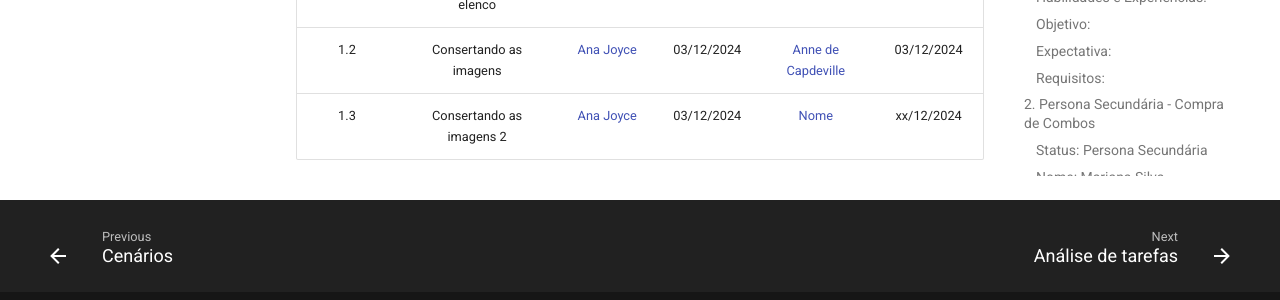
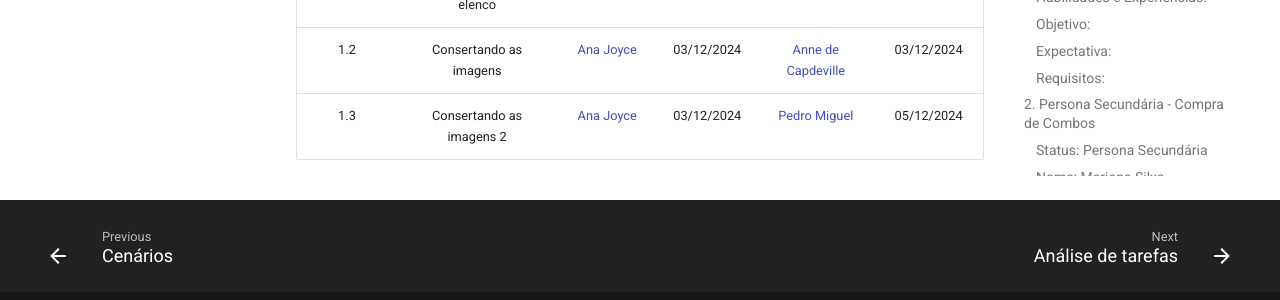
Before and after one commit to Interacao-Humano-Computador/2024.2-Grupo04, an MkDocs documentation site: the page built from docs/Analise-de-requisitos/personas.md, in a window 1280 px wide and 900 px high, scrolled down 7035 px. Shown: the part 564-864 px from the top of the window. Built offline with MkDocs 1.6.1 and Material for MkDocs 9.7.7, drawn with Linux system fonts in a browser that asks for light colours; comment, search, counter and statistics services are not loaded.

```diff
--- a/docs/Analise-de-requisitos/personas.md
+++ b/docs/Analise-de-requisitos/personas.md
@@ -227,4 +227,4 @@
 |  1.0   | Criação da página | [Ana Joyce](https://github.com/anajoyceamorim) | 01/12/2024 | [Anne de Capdeville](https://github.com/nanecapde) |   01/12/2024   |
 |  1.1   | Add intro, mmetodologia e elenco | [Ana Joyce](https://github.com/anajoyceamorim) | 02/12/2024 | [José Felipe](https://github.com/Jose1277) |   02/12/2024   |
 |  1.2   | Consertando as imagens | [Ana Joyce](https://github.com/anajoyceamorim) | 03/12/2024 | [Anne de Capdeville](https://github.com/nanecapde) |   03/12/2024   |
-|  1.3   | Consertando as imagens 2 | [Ana Joyce](https://github.com/anajoyceamorim) | 03/12/2024 | [Nome](https://github.com/nanecapde) |   xx/12/2024   |
+|  1.3   | Consertando as imagens 2 | [Ana Joyce](https://github.com/anajoyceamorim) | 03/12/2024 | [Pedro Miguel](https://github.com/pedroMADBR) |   05/12/2024   |
```
